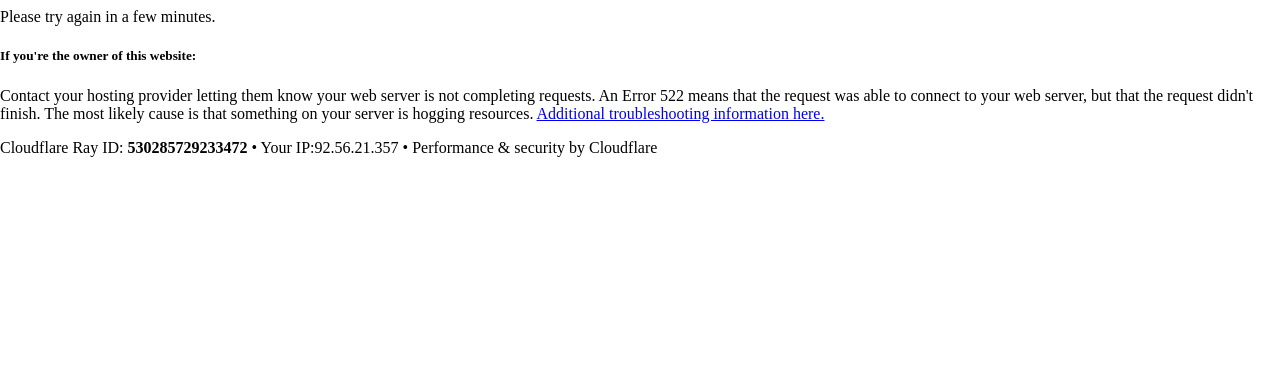
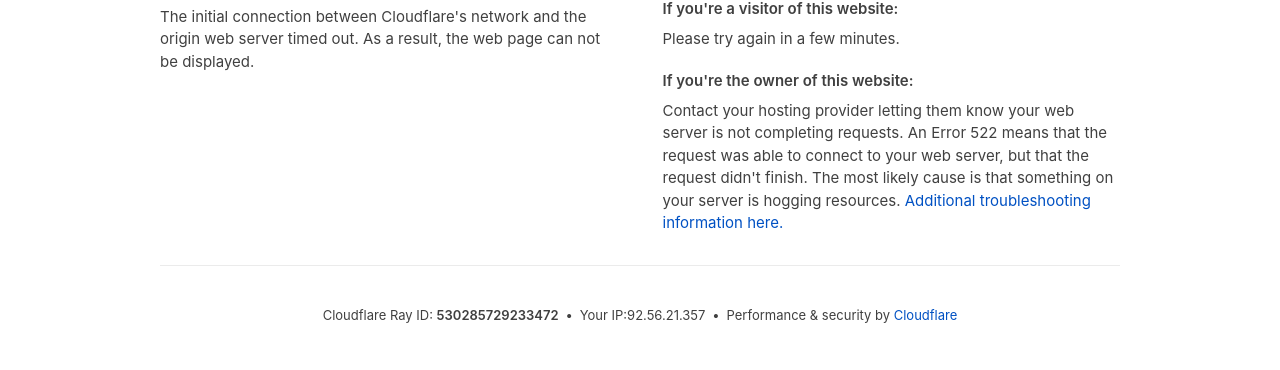
Before and after one commit to duxemw/cffake, a plain HTML site: page cloudflarepreview.com/preview-cpagef7f0.html in a window 1280 px wide. Shown: the part 597-967 px from the top of the page. Before the commit the page ends 800 px from the top, so only its background shows below. Drawn offline with Linux system fonts and the light colour scheme.

Commit message:
Update preview-cpagef7f0.html

```diff
--- a/cloudflarepreview.com/preview-cpagef7f0.html
+++ b/cloudflarepreview.com/preview-cpagef7f0.html
@@ -16,12 +16,12 @@
 <meta http-equiv="X-UA-Compatible" content="IE=Edge,chrome=1" />
 <meta name="robots" content="noindex, nofollow" />
 <meta name="viewport" content="width=device-width,initial-scale=1,maximum-scale=1" />
-<link rel="stylesheet" id="cf_styles-css" href="http://cloudflarepreview.com/cdn-cgi/styles/cf.errors.css" type="text/css" media="screen,projection" />
+<link rel="stylesheet" id="cf_styles-css" href="/cffake/scripts/cf.errors.css" type="text/css" media="screen,projection" />
 <!--[if lt IE 9]><link rel="stylesheet" id='cf_styles-ie-css' href="/cdn-cgi/styles/cf.errors.ie.css" type="text/css" media="screen,projection" /><![endif]-->
 <style type="text/css">body{margin:0;padding:0}</style>
 <!--[if lte IE 9]><script type="text/javascript" src="/cdn-cgi/scripts/jquery.min.js"></script><![endif]-->
-<!--[if gte IE 10]><!--><script type="text/javascript" src="http://cloudflarepreview.com/cdn-cgi/scripts/zepto.min.js"></script><!--<![endif]-->
-<script type="text/javascript" src="http://cloudflarepreview.com/cdn-cgi/scripts/cf.common.js"></script>
+<!--[if gte IE 10]><!--><script type="text/javascript" src="/cffake/scripts/zepto.min.js"></script><!--<![endif]-->
+<script type="text/javascript" src="/cffake/scripts/cf.common.js"></script>
 
 </head>
 <body>
```
